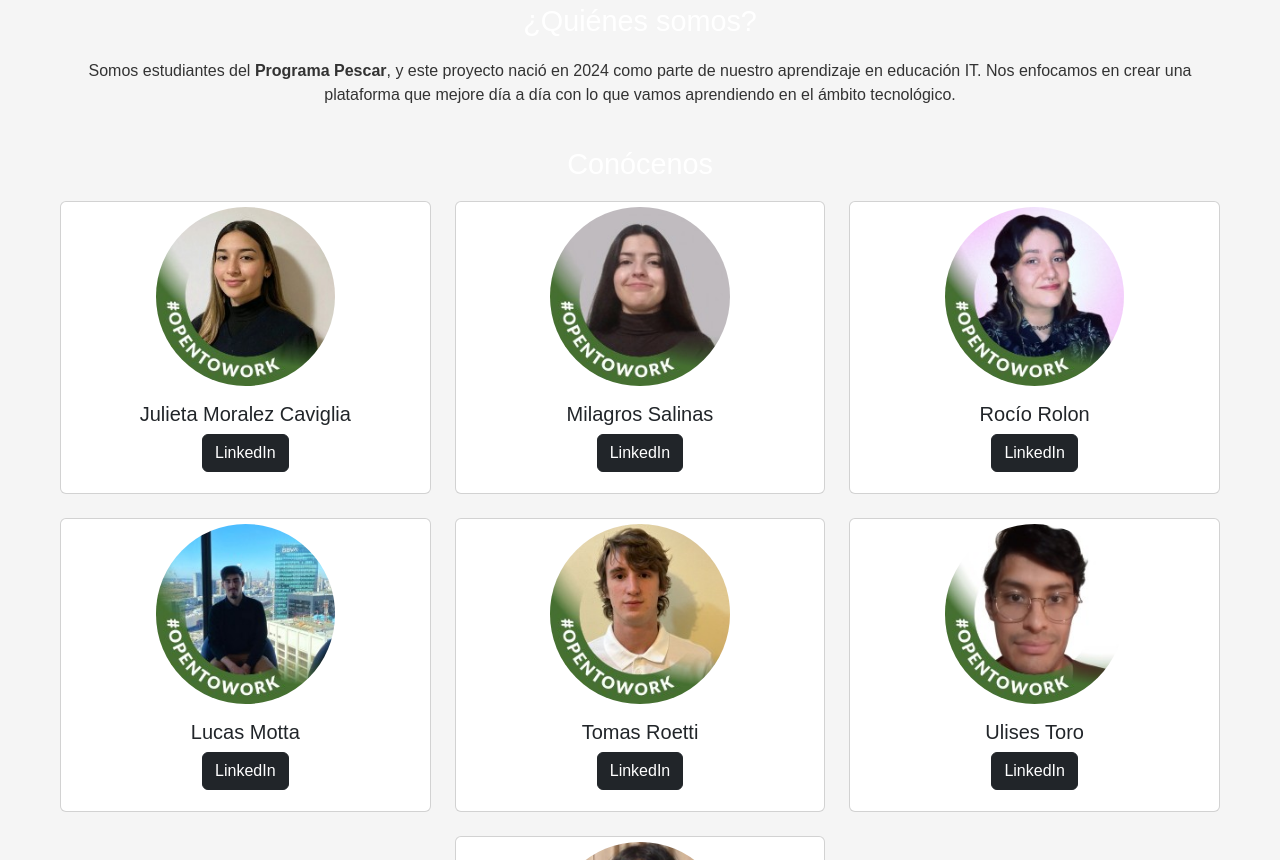
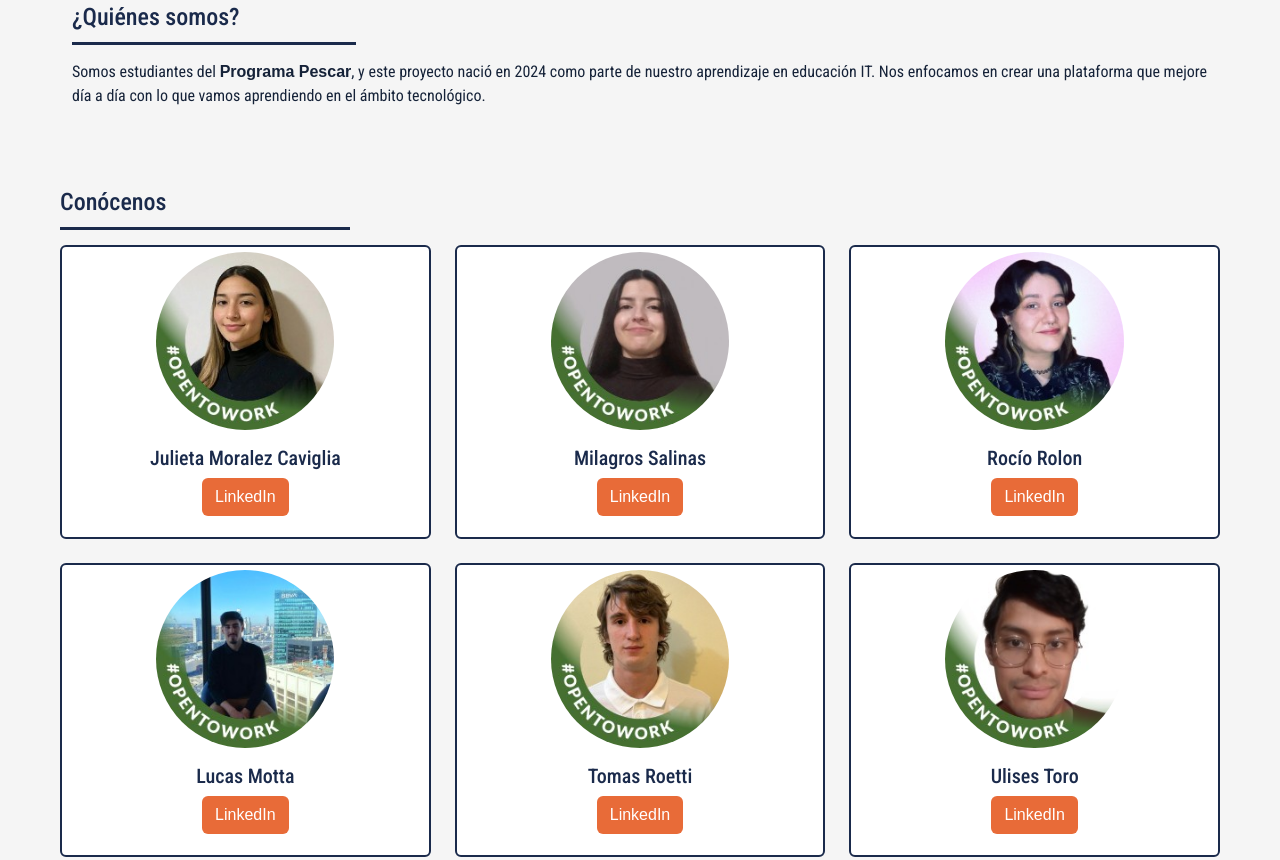
Before and after one commit to Lumo27/Piscatio-Ecommerce, a website: page aboutus.html in a window 1280 px wide. Shown: the part 670-1530 px from the top of the page. Drawn offline with nearby package versions, Linux system fonts and the light colour scheme.

Commit message:
cambios about del diseno

```diff
--- a/aboutus.html
+++ b/aboutus.html
@@ -60,14 +60,14 @@
     </nav>
   </header>
 
-    <section class="mb-4">
-        <img src="assets/imagenes/nosotrosv2pinceles.jpg" alt="Galería" class="img-fluid w-100" style="max-height: 500px; object-fit: cover;">
+    <section class="mb-4 foto-principal">
+        <img src="assets/imagenes/nosotrosv2pinceles.jpg" alt="Galería" class="img-fluid w-100">
     </section>
 
+    <section class="nosotros">
     <!-- CONTENIDO PRINCIPAL -->
-    <div class="container">
-        <div class="row mb-4">
-            <div class="col-12 text-center">
+        <div class="row mb-4 container">
+          <div class="col-12 text-left text-somos">
             <h2>¿Quiénes somos?</h2>
             <p>
               Somos estudiantes del <strong>Programa Pescar</strong>, y este proyecto nació en 2024 como parte de nuestro aprendizaje en educación IT. Nos enfocamos en crear una plataforma que mejore día a día con lo que vamos aprendiendo en el ámbito tecnológico.
@@ -75,78 +75,78 @@
           </div>
         </div>
 
-        <section class="mb-4">
-            <h2 class="text-center">Conócenos</h2>
+        <section class="mb-4 text-somos container">
+            <h2 class="text-left">Conócenos</h2>
             <div class="row row-cols-1 row-cols-md-3 g-4">
                 <!-- Miembros del equipo -->
                 <div class="col aa">
-                    <div class="card d-flex flex-column align-items-center text-center" style="padding: 5px;">
+                    <div class="card d-flex flex-column align-items-center text-center card-linkedin" style="padding: 5px;">
                       <!-- JULIETA -->
                         <img src="assets/imagenes/profiles-linkedin/profile-linkedin-JM.jpg" alt="Integrante 1" class="card-img-top img-fluid rounded-circle w-50">
                         <div class="card-body">
                             <h5 class="card-title">Julieta Moralez Caviglia</h5>
-                            <a href="https://www.linkedin.com/in/julieta-moralez-caviglia" target="_blank" class="btn btn-dark">LinkedIn</a>
+                            <a href="https://www.linkedin.com/in/julieta-moralez-caviglia" target="_blank" class="btn ">LinkedIn</a>
                         </div>
                     </div>
                 </div>
                 <!-- Agrega los demás miembros en las siguientes columnas -->
                 <div class="col">
-                    <div class="card d-flex flex-column align-items-center text-center" style="padding: 5px;">
+                    <div class="card d-flex flex-column align-items-center text-center card-linkedin" style="padding: 5px;">
                       <!-- MILAGROS -->
                         <img src="assets/imagenes/profiles-linkedin/profile-linkedin-MS.jpg" alt="Integrante 2" class="card-img-top img-fluid rounded-circle w-50">
                         <div class="card-body">
                             <h5 class="card-title">Milagros Salinas</h5>
-                            <a href="https://www.linkedin.com/in/salinas-it/" target="_blank" class="btn btn-dark">LinkedIn</a>
+                            <a href="https://www.linkedin.com/in/salinas-it/" target="_blank" class="btn ">LinkedIn</a>
                         </div>
                     </div>
                 </div>
                 <div class="col">
-                    <div class="card d-flex flex-column align-items-center text-center" style="padding: 5px;">
+                    <div class="card d-flex flex-column align-items-center text-center card-linkedin" style="padding: 5px;">
                       <!-- ROCIO  -->
                         <img src="assets/imagenes/profiles-linkedin/profile-linkedin-RR.jpg" alt="Integrante 3" class="card-img-top img-fluid rounded-circle w-50">
                         <div class="card-body">
                             <h5 class="card-title">Rocío Rolon</h5>
-                            <a href="https://www.linkedin.com/in/r-n-r/" target="_blank" class="btn btn-dark">LinkedIn</a>
+                            <a href="https://www.linkedin.com/in/r-n-r/" target="_blank" class="btn ">LinkedIn</a>
                         </div>
                     </div>
                 </div>
                 <div class="col">
-                  <div class="card d-flex flex-column align-items-center text-center" style="padding: 5px;">
+                  <div class="card d-flex flex-column align-items-center text-center card-linkedin" style="padding: 5px;">
                     <!-- LUCAS  -->
                       <img src="assets/imagenes/profiles-linkedin/profile-linkedin-LM.jpg" alt="Integrante 3" class="card-img-top img-fluid rounded-circle w-50">
                       <div class="card-body">
                           <h5 class="card-title">Lucas Motta</h5>
-                          <a href="https://www.linkedin.com/in/lumo27/" target="_blank" class="btn btn-dark">LinkedIn</a>
+                          <a href="https://www.linkedin.com/in/lumo27/" target="_blank" class="btn">LinkedIn</a>
                       </div>
                   </div>
                 </div>
                 <div class="col">
-                  <div class="card d-flex flex-column align-items-center text-center" style="padding: 5px;">
+                  <div class="card d-flex flex-column align-items-center text-center card-linkedin" style="padding: 5px;">
                     <!-- TOMAS  -->
                       <img src="assets/imagenes/profiles-linkedin/profile-linkedin-TR.gif" alt="Integrante 3" class="card-img-top img-fluid rounded-circle w-50">
                       <div class="card-body">
                           <h5 class="card-title">Tomas Roetti</h5>
-                          <a href="https://www.linkedin.com/in/tomasroetti/" target="_blank" class="btn btn-dark">LinkedIn</a>
+                          <a href="https://www.linkedin.com/in/tomasroetti/" target="_blank" class="btn">LinkedIn</a>
                       </div>
                   </div>
                 </div>
                 <div class="col">
-                  <div class="card d-flex flex-column align-items-center text-center" style="padding: 5px;">
+                  <div class="card d-flex flex-column align-items-center text-center card-linkedin" style="padding: 5px;">
                     <!-- ULISES  -->
                       <img src="assets/imagenes/profiles-linkedin/profile-linkedin-UT.jpg" alt="Integrante 3" class="card-img-top img-fluid rounded-circle w-50">
                       <div class="card-body">
                           <h5 class="card-title">Ulises Toro</h5>
-                          <a href="https://www.linkedin.com/in/ulises-toro-553b9b181/" target="_blank" class="btn btn-dark">LinkedIn</a>
+                          <a href="https://www.linkedin.com/in/ulises-toro-553b9b181/" target="_blank" class="btn">LinkedIn</a>
                       </div>
                   </div>
                 </div>
                 <div class="col mx-auto">
-                  <div class="card d-flex flex-column align-items-center text-center" style="padding: 5px;">
+                  <div class="card d-flex flex-column align-items-center text-center card-linkedin" style="padding: 5px;">
                     <!-- YAMILA  -->
                       <img src="assets/imagenes/profiles-linkedin/profile-linkedin-YV.gif" alt="Integrante 3" class="card-img-top img-fluid rounded-circle w-50">
                       <div class="card-body">
                           <h5 class="card-title">Yamila Velazquez</h5>
-                          <a href="https://www.linkedin.com/in/yamila-vel%C3%A1zquez/" target="_blank" class="btn btn-dark">LinkedIn</a>
+                          <a href="https://www.linkedin.com/in/yamila-vel%C3%A1zquez/" target="_blank" class="btn">LinkedIn</a>
                       </div>
                   </div>
                 </div>
@@ -154,8 +154,8 @@
         </section>
 
         <!-- ¿Qué hacemos? -->
-        <div class="row mb-4">
-            <div class="col-12 text-center">
+        <div class="row mb-4 container text-somos">
+            <div class="col-12 text-left">
                 <h2>¿Qué hacemos?</h2>
                 <p>
                     Hemos desarrollado una tienda online de <strong>productos de arte</strong>, pero también queremos ser una guía educativa. Además de vender kits diseñados para distintos niveles de aprendizaje artístico, ofrecemos información útil para aquellos que desean comenzar a pintar, tejer, u otros hobbies creativos.
@@ -164,8 +164,8 @@
         </div>
 
         <!-- ¿Cómo lo hacemos? -->
-        <div class="row mb-4">
-            <div class="col-12 text-center">
+        <div class="row mb-4 container text-somos">
+            <div class="col-12 text-left">
                 <h2>¿Cómo lo hacemos?</h2>
                 <p>
                     Además de los productos, contamos con una sección que ofrece orientación sobre qué materiales comprar según el tipo de arte. También, incluimos una lista de centros comunitarios que imparten clases de arte para que nuestros usuarios puedan seguir aprendiendo.
@@ -174,15 +174,16 @@
         </div>
 
         <!-- Nuestra Misión -->
-        <div class="row mb-4">
-            <div class="col-12 text-center">
+        <div class="row mb-4 container text-somos">
+            <div class="col-12 text-left">
                 <h2>Nuestra Misión</h2>
                 <p>
                     Queremos que este sitio sea un lugar accesible para quienes desean aprender y explorar el arte. Nuestra visión es crear un espacio donde se pueda tanto adquirir productos como recibir orientación educativa, haciendo que el arte esté al alcance de todos.
                 </p>
             </div>
         </div>
-    </div> <!-- End Container -->
+</section>
+<!-- End Container -->
 
 <!-- FOOTER -->
   <footer class="custom-footer text-white py-5">
--- /dev/null
+++ b/css/componentes/about.css
@@ -0,0 +1,52 @@
+.foto-principal img{
+    max-height: 500px;
+    object-fit: cover;
+}
+
+.card-linkedin{
+    border: 2px solid #1A2A4B;
+}
+
+.card-linkedin h5{
+    color: #1A2A4B;
+}
+
+.card-linkedin .btn{
+    background: #E86B38;
+    color: white;
+    transition: 0.5s;
+
+}
+
+.card-linkedin .btn:hover{
+    background: #e86a38ab;
+    color: white;
+}
+.nosotros h2,p,h5,a{
+    font-family: "Roboto Condensed";
+
+}
+.container-about{
+    background-color: #152238;
+}
+.text-somos h2{
+    color: #1A2A4B;
+    margin-bottom: 20px;
+    font-size: 1.5em;
+    text-align: left;
+    position: relative;
+    padding-bottom: 0.5rem;
+}
+
+.text-somos h2::after{
+    content: "";
+    position: absolute;
+    left: 0;
+    bottom: -5px;
+    width: 25%;
+    height: 3px;
+    background-color: #1A2A4B;
+}
+.text-somos p{
+    color: #152238;
+}
--- a/css/default.css
+++ b/css/default.css
@@ -9,6 +9,7 @@
 @import url("componentes/loginregister.css");
 @import url("componentes/contacto.css");
 @import url("componentes/tienda.css");
+@import url("componentes/about.css");
 
 
 body{
```
Lines whose indentation alone changed are shown as unchanged.
